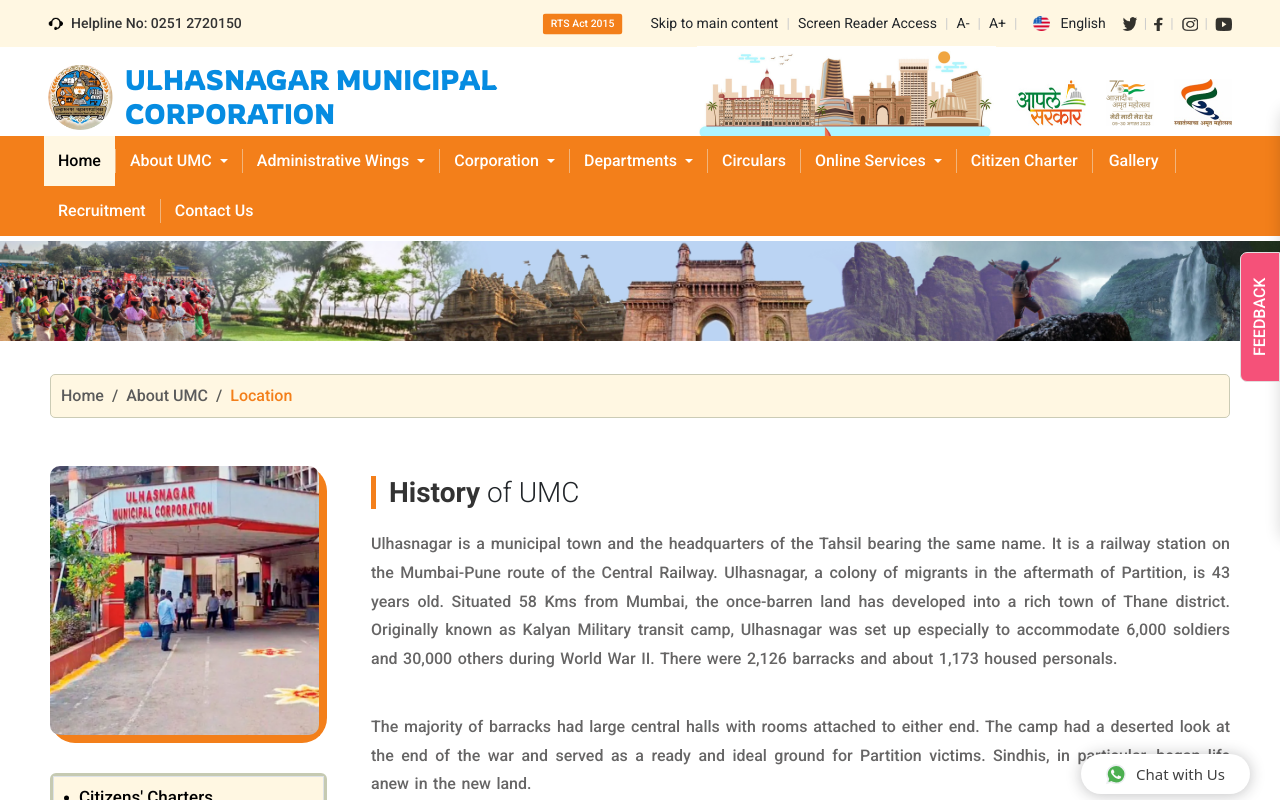
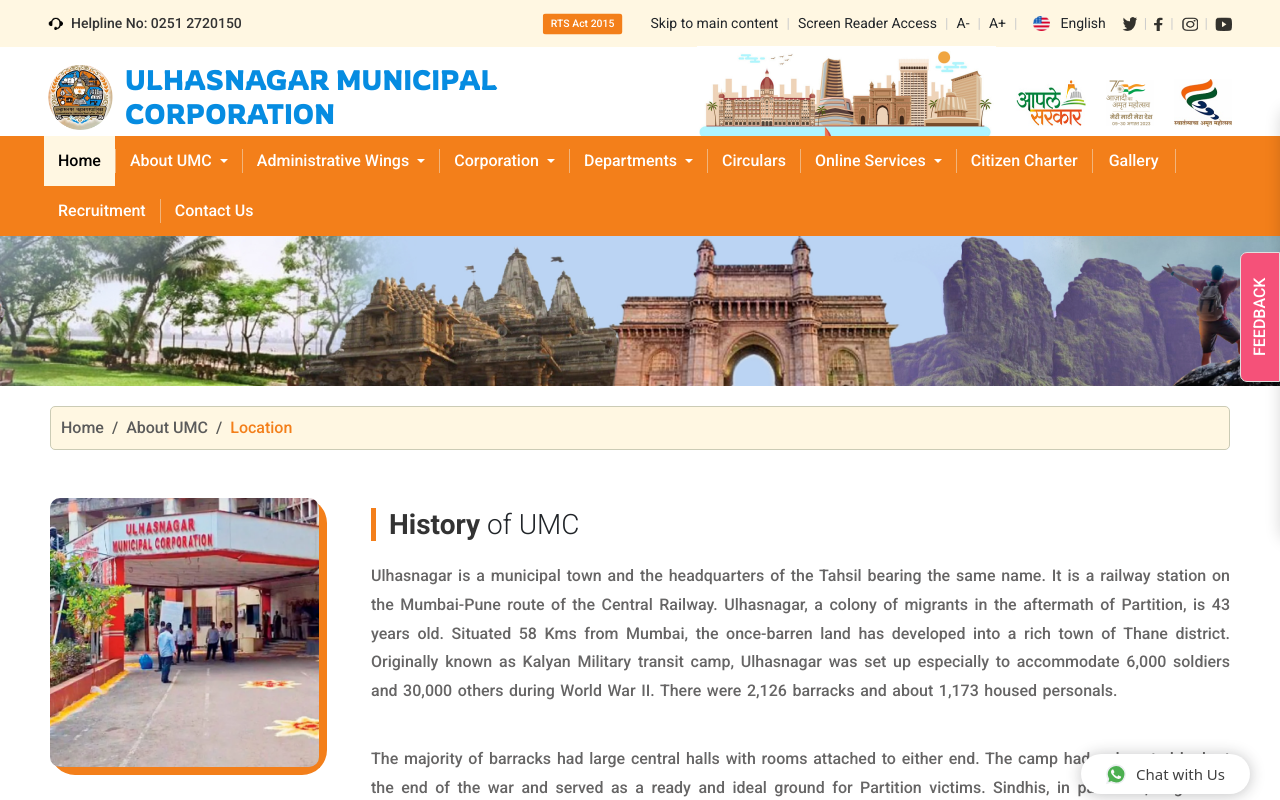
Before and after one commit to Itdevelopment002/UMC-Project, a React (Create React App) app: page /history in a window 1280 px wide. Shown: the top 800 px of the page. Built offline with nearby package versions, Linux system fonts and the light colour scheme; a web font is replaced by a local one.

Commit message:
new-chngsAkhilesh

```diff
--- a/src/components/History/History.css
+++ b/src/components/History/History.css
@@ -123,7 +123,7 @@
 }
 
 @media (max-width: 1400px) {
-  #history-css .history-header-image {
+  .history-header-image {
     background-size: cover;
     margin-top: -0px;
     margin-bottom: 20px;
```
